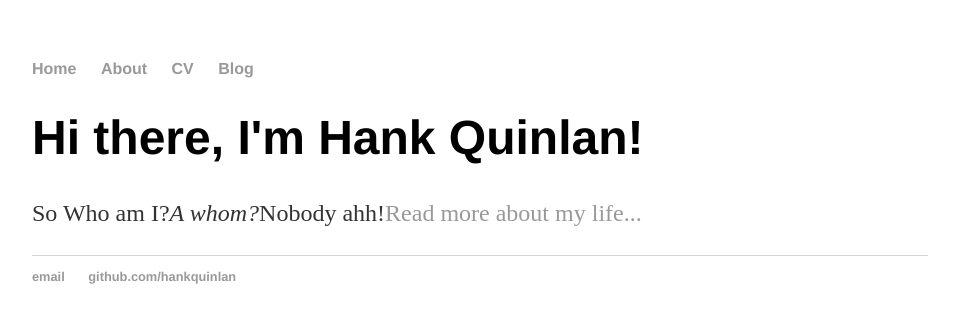
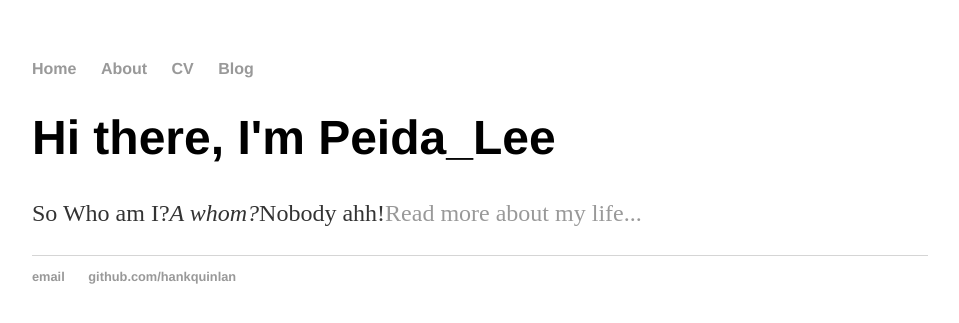
Before and after one commit to Peida-Lee/Introduction, a Jekyll site: the page built from index.html, in a window 1280 px wide. Shown: the top 323 px of the page, without its empty margins (160-1119 px from the left). Built offline with Jekyll 4.4.1, drawn with Linux system fonts in a browser that asks for light colours.

Commit message:
Update index.html

```diff
--- a/index.html
+++ b/index.html
@@ -3,6 +3,6 @@ layout: default
 title: Hank Quinlan, Horrible Cop
 ---
 <div class="blurb">
-    <h1>Hi there, I'm Hank Quinlan!</h1>
+    <h1>Hi there, I'm Peida_Lee</h1>
      <p>So Who am I?<em>A whom?</em>Nobody ahh!<a href="/about">Read more about my life...</a></p>
 </div><!-- /.blurb -->
```
